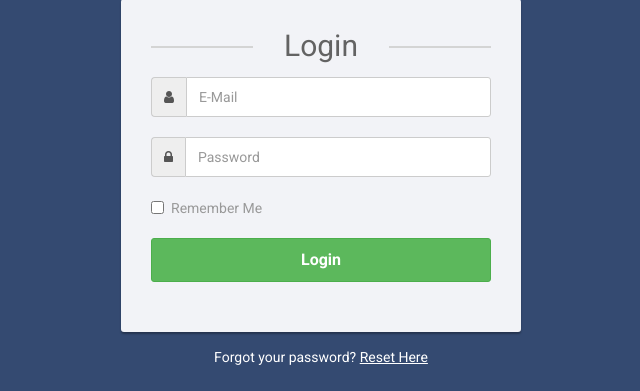
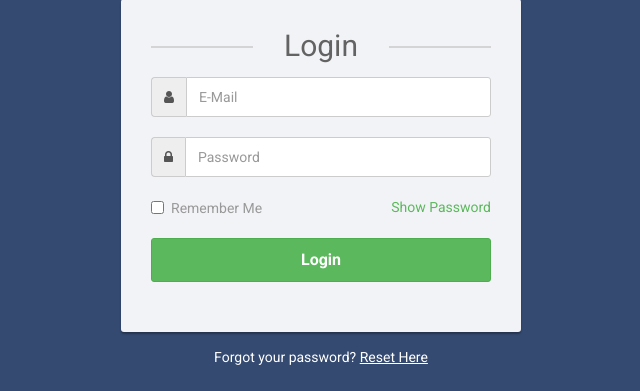
Before and after one commit to hajam09/bookwire, a Django app: page /accounts/login/ in a window 1280 px wide. Shown: the part 103-494 px from the top of the page, without its empty margins (319-959 px from the left). Run offline with Django 3.2, Linux system fonts and the light colour scheme; some libraries are stand-ins or nearby versions.

Commit message:
show password fix

```diff
--- a/accounts/templates/login.html
+++ b/accounts/templates/login.html
@@ -34,6 +34,7 @@ body {
             </div>
             <div class="form-group">
                 <label class="checkbox-inline"><input type="checkbox" name="remember_me" />Remember Me</label>
+                <div class="pull-right"><a href="#" onclick="show_hide_password();">Show Password</a></div>
             </div>
             <div class="form-group">
                 <button type="submit" class="btn btn-success btn-lg btn-block">Login</button>
@@ -42,4 +43,18 @@ body {
         <div class="text-center">Forgot your password? <a href="{% url 'accounts:password_request' %}">Reset Here</a></div>
     </div>
 </div>
+<script type="text/javascript">
+    function show_hide_password() {
+        var password_1 = $("[name='password']");
+        var password_2 = $("[name='confirm_password']");
+
+        if(password_1.attr("type")=="password"){
+            password_1.attr("type","text");
+            password_2.attr("type","text");
+        } else {
+            password_1.attr("type","password");
+            password_2.attr("type","password");
+        }
+    }
+</script>
 {% endblock %}
--- a/accounts/templates/registration.html
+++ b/accounts/templates/registration.html
@@ -35,7 +35,7 @@ body {
                 <input type="password" class="form-control" name="confirm_password" placeholder="Confirm Password" required />
             </div>
             <div class="form-group">
-                <label class="checkbox-inline"><input type="checkbox" onclick="show_hide_password();" /> Show Password</label>
+                <div class="pull-right"><a href="#" onclick="show_hide_password();">Show Password</a></div><br>
             </div>
             <div class="form-group">
                 <button type="submit" class="btn btn-success btn-lg btn-block">Register Now</button>
```
Also changed, not shown: db.sqlite3.
